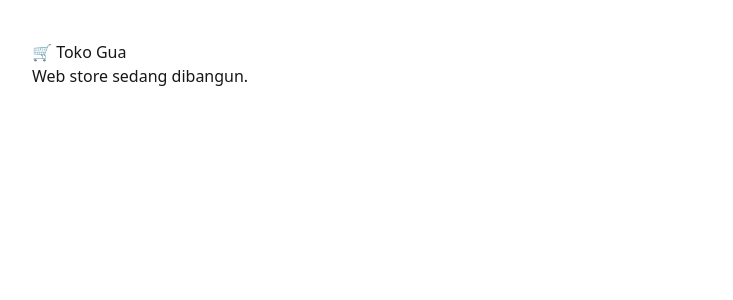
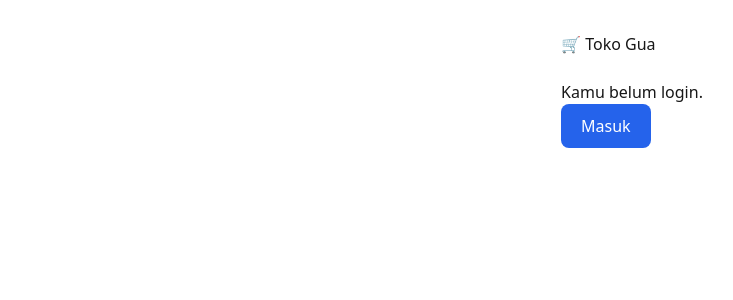
Before and after one commit to masprew/decatech, a Next.js app: page / in a window 1280 px wide. Shown: the top 300 px of the page, without its empty margins (8-741 px from the left). Built offline with nearby package versions, Linux system fonts and the light colour scheme; no server answers.

Commit message:
Update page.tsx

```diff
--- a/app/page.tsx
+++ b/app/page.tsx
@@ -1,8 +1,45 @@
-export default function Home() {
+import Link from 'next/link';
+import { createClient } from '@/lib/supabase/server';
+
+export default async function Home() {
+  const supabase = await createClient();
+  const { data: { user } } = await supabase.auth.getUser();
+
+  const logout = async () => {
+    'use server';
+    const supabase = await createClient();
+    await supabase.auth.signOut();
+  };
+
   return (
-    <main style={{ padding: 40, fontFamily: 'system-ui' }}>
+    <main style={{ padding: 32, fontFamily: 'system-ui', maxWidth: 640, margin: '0 auto' }}>
       <h1>🛒 Toko Gua</h1>
-      <p>Web store sedang dibangun.</p>
+
+      {user ? (
+        <div style={{ marginTop: 24, padding: 20, border: '1px solid #e5e7eb', borderRadius: 12 }}>
+          <p style={{ margin: 0 }}>Login sebagai:</p>
+          <p style={{ fontWeight: 600, marginTop: 4 }}>{user.email}</p>
+          <form action={logout} style={{ marginTop: 12 }}>
+            <button type="submit" style={{
+              padding: '8px 16px', background: '#ef4444', color: '#fff',
+              border: 'none', borderRadius: 8, cursor: 'pointer',
+            }}>
+              Logout
+            </button>
+          </form>
+        </div>
+      ) : (
+        <div style={{ marginTop: 24 }}>
+          <p>Kamu belum login.</p>
+          <Link href="/login" style={{
+            display: 'inline-block', padding: '10px 20px',
+            background: '#2563eb', color: '#fff',
+            textDecoration: 'none', borderRadius: 8,
+          }}>
+            Masuk
+          </Link>
+        </div>
+      )}
     </main>
   );
 }
```
